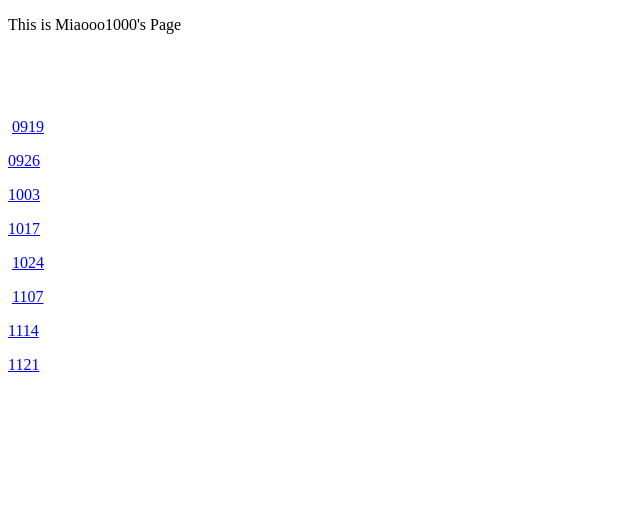
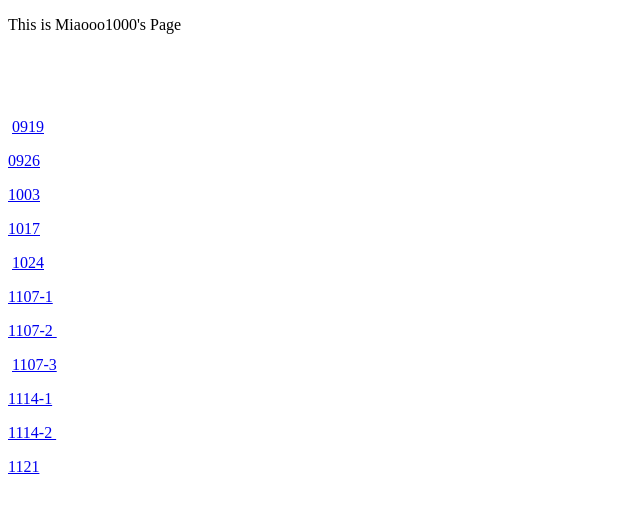
Before and after one commit to miaooo1000/miaooo1000.github.io, a plain HTML site: page index.html in a window 1280 px wide. Shown: the whole page, without its empty margins (0-640 px from the left). Drawn offline with Linux system fonts and the light colour scheme.

Commit message:
建立1121網頁課程成果更新

```diff
--- a/index.html
+++ b/index.html
@@ -14,8 +14,11 @@
 <p><a href="1003/1003.html">1003</a></p>
 <p><a href="1017/1017index.html">1017</a></p>
 <p>&nbsp;<a href="1024/1024index.html">1024</a></p>
-<p>&nbsp;<a href="1107/1107-3.html">1107</a></p>
-<p><a href="1114/1114index.html">1114</a></p>
+<p><a href="1107/1107-1.html">1107-1</a></p>
+<p><a href="1107/1107-2.html">1107-2&nbsp;</a></p>
+<p>&nbsp;<a href="1107/1107-3.html">1107-3</a></p>
+<p><a href="1114/1114index.html">1114-1</a></p>
+<p><a href="1114/apple.html">1114-2&nbsp;</a></p>
 <p><a href="1121/index.html">1121</a>&nbsp;</p>
 <p>&nbsp;</p>
 </body>
```
Also changed, not shown: index1.html (deleted, +0 -12 lines).
